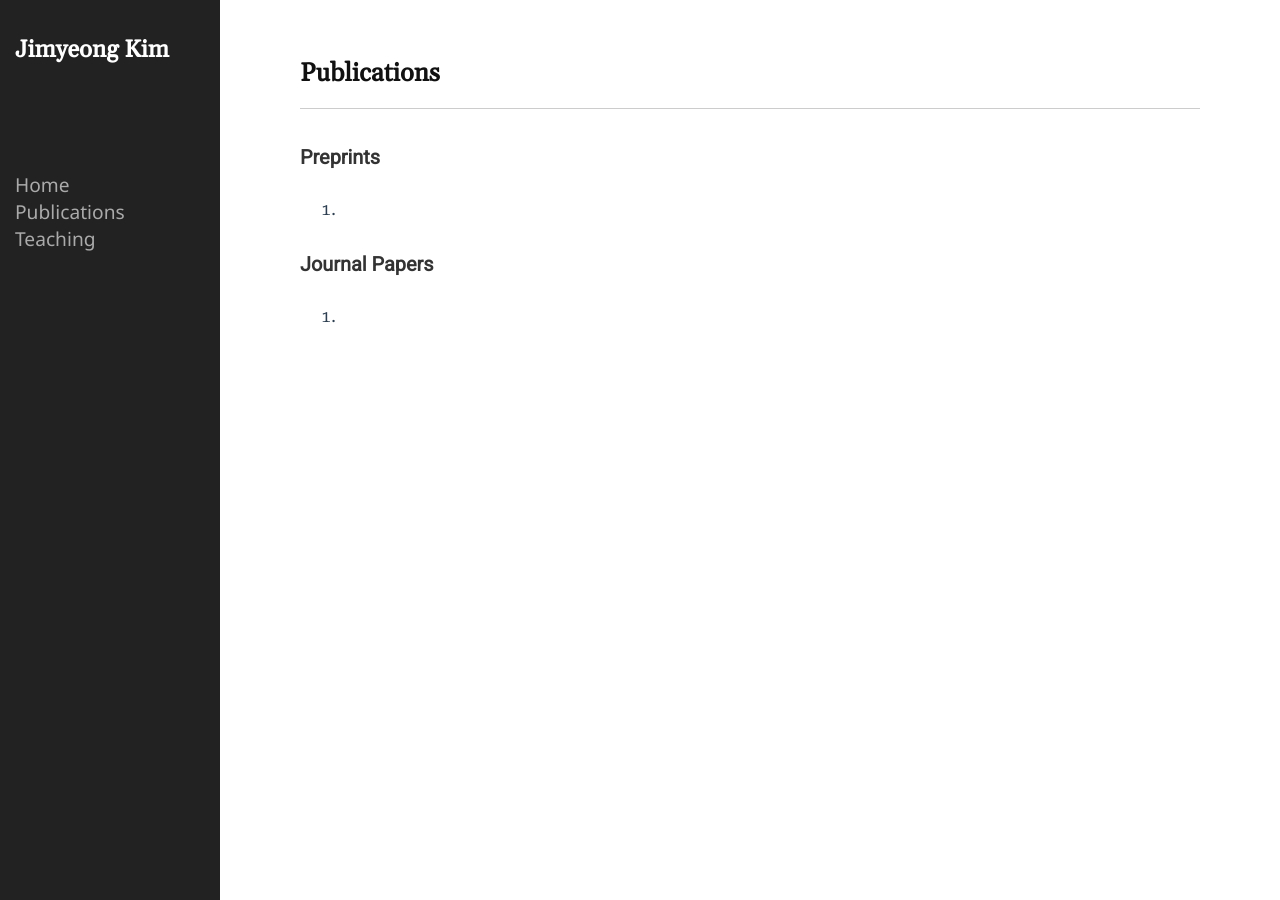
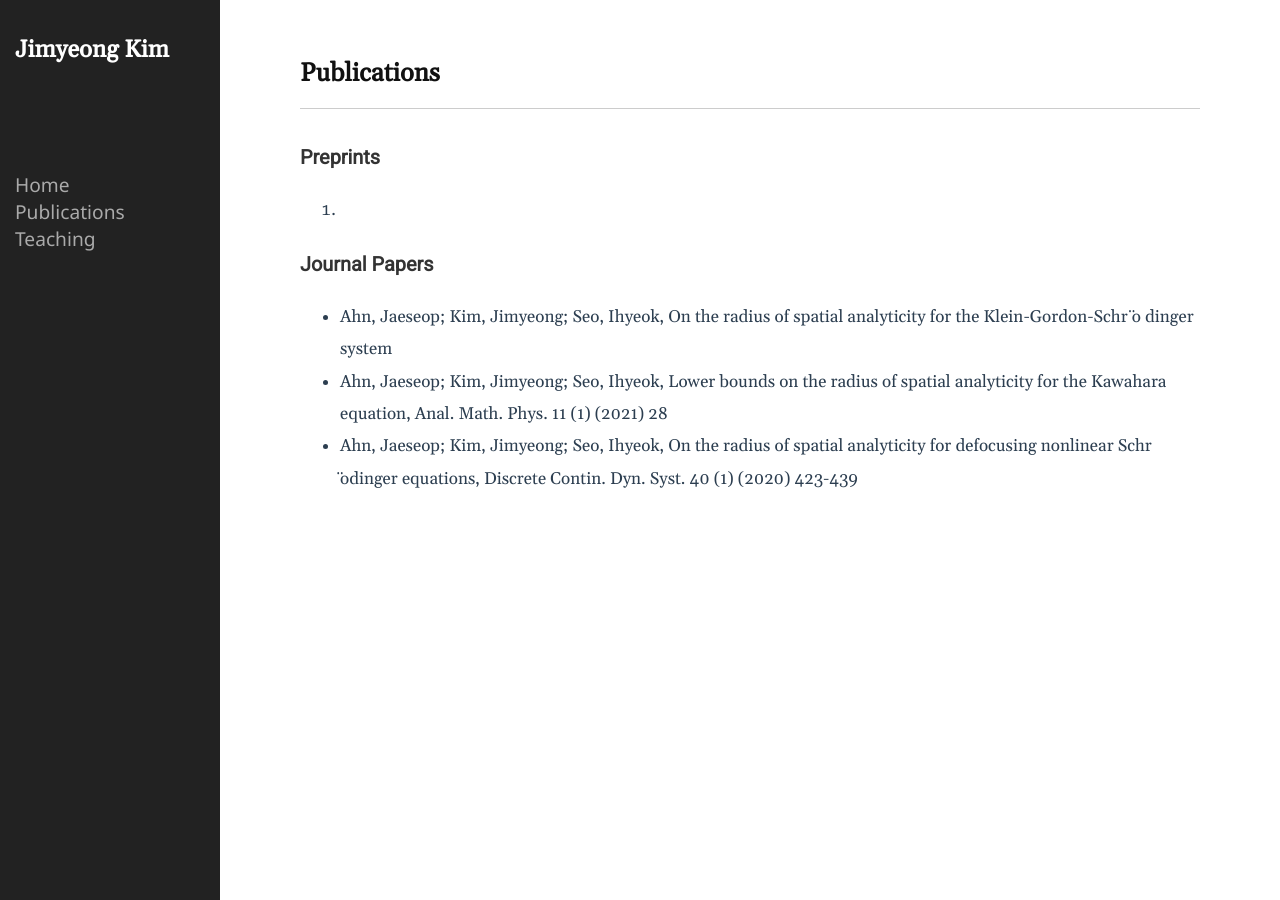
Before and after one commit to kimjimyeong93/kimjimyeong93.github.io, a Jekyll site: the page built from publication.markdown, in a window 1280 px wide. Built offline with Jekyll 4.4.1, drawn with Linux system fonts in a browser that asks for light colours.

Commit message:
Update publication.markdown

```diff
--- a/publication.markdown
+++ b/publication.markdown
@@ -8,4 +8,6 @@ permalink: /publications/
 1.
 
 ### Journal Papers
-1.
+- Ahn, Jaeseop; Kim, Jimyeong; Seo, Ihyeok, On the radius of spatial analyticity for the Klein-Gordon-Schr ̈o dinger system
+- Ahn, Jaeseop; Kim, Jimyeong; Seo, Ihyeok, Lower bounds on the radius of spatial analyticity for the Kawahara equation, Anal. Math. Phys. 11 (1) (2021) 28
+- Ahn, Jaeseop; Kim, Jimyeong; Seo, Ihyeok, On the radius of spatial analyticity for defocusing nonlinear Schr ̈odinger equations, Discrete Contin. Dyn. Syst. 40 (1) (2020) 423-439
```
